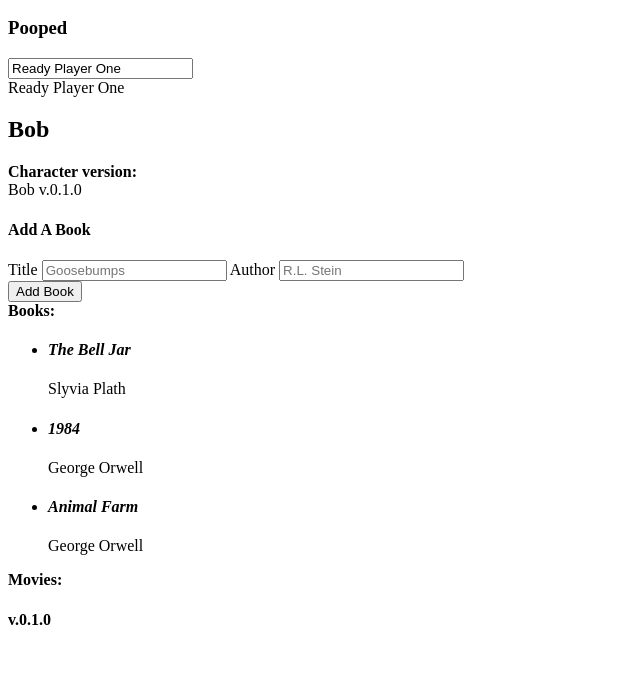
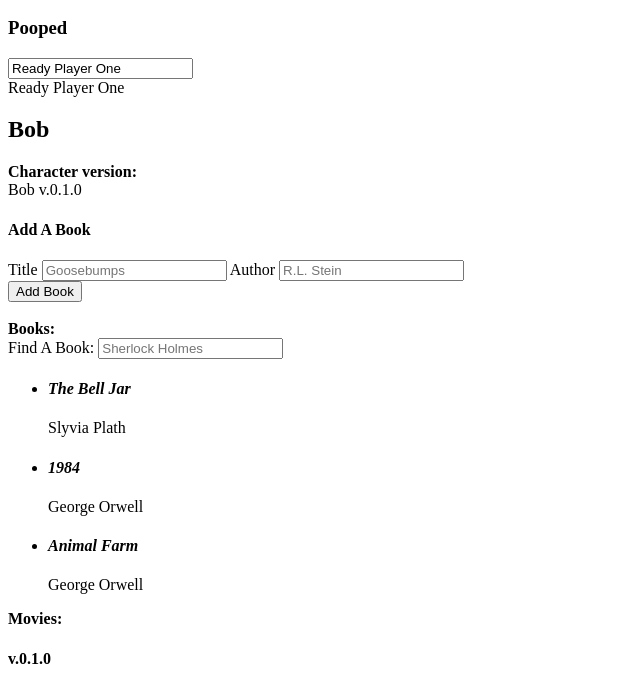
Before and after one commit to ynikki/angular-demo, a website: page public/index.html in a window 1280 px wide. Shown: the part 110-800 px from the top of the page, without its empty margins (0-640 px from the left). Drawn offline with nearby package versions, Linux system fonts and the light colour scheme; no server answers.

Commit message:
filter books

```diff
--- a/public/index.html
+++ b/public/index.html
@@ -46,13 +46,26 @@ https://ajax.googleapis.com/ajax/libs/angularjs/1.5.8/angular.min.js"></script>
         ng-model="author"
       >
     </label>
+  <br>
+  <button ng-click="BookService.addBook({title: title, author: author}); author=''; title=''">Add Book</button>
   </div>
-  <button ng-click="BookService.addBook({title: title, author: author}); author=''; title=''">Add Book</button>
   <br>
   <b>Books:</b>
   <br>
+  <div>
+    <label>
+      Find A Book:
+      <input
+        type="search"
+        name="bookTitle"
+        ng-model="bookTitleFilterValue"
+        placeholder="Sherlock Holmes"
+      >
+      {{ bookTitleFilterValue }}
+    </label>
+  </div>
   <ul class="value_of_books">
-    <li ng-repeat="book in BookService.books">
+    <li ng-repeat="book in BookService.books | filter: {title: bookTitleFilterValue}">
       <h4><i>{{ book.title }}</i></h4>
       <p>{{ book.author }}</p>
     </li>
```
